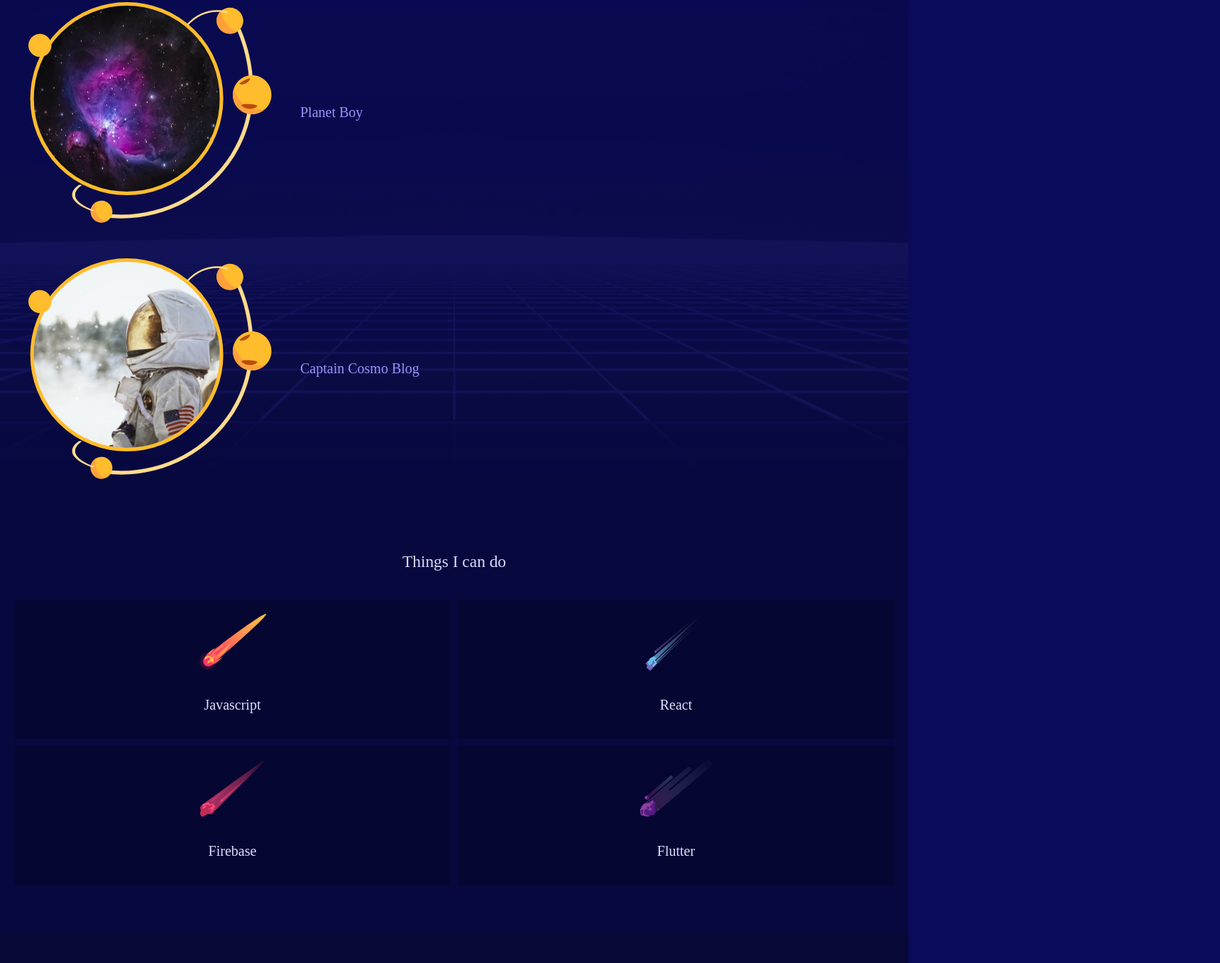
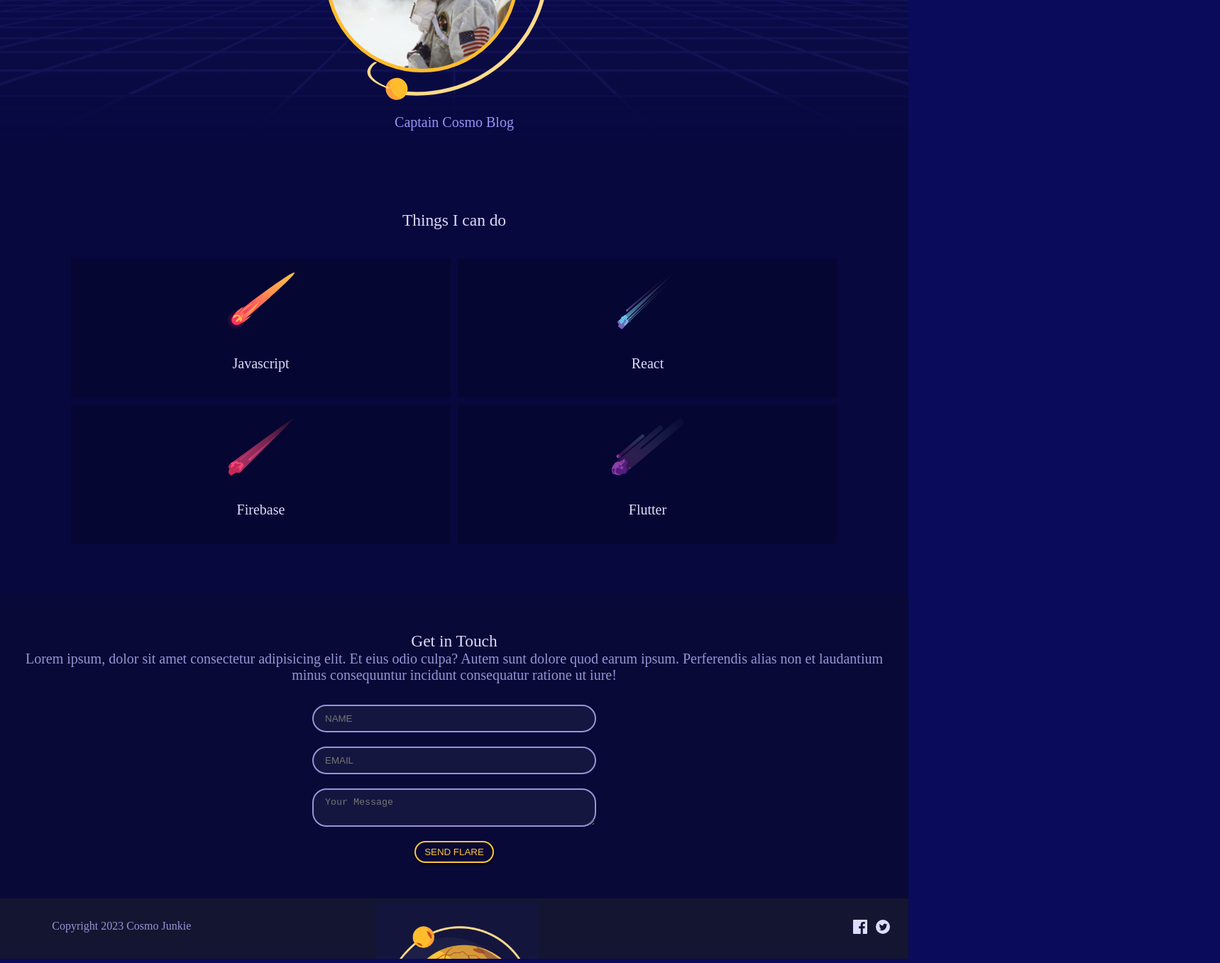
Before and after one commit to Ali-Haider006/mobile-first, a plain HTML site: page index.html in a window 1280 px wide. Shown: the part 1443-2800 px from the top of the page at 71% size, 1719 px wide, since content can reach past the window. Drawn offline with Linux system fonts and the light colour scheme; a web font is replaced by a local one.

Commit message:
completed large tablet parrt

```diff
--- a/styles.css
+++ b/styles.css
@@ -179,9 +179,53 @@ footer .copyright{
 }
 footer .social{
     grid-column: 7/9;
+    display: flex;
+    justify-content: flex-end;
+    /* margin: 0 auto; */
 }
+footer li{
+    margin: 0 6px;
+}
+footer img{
+    width:20px;
+}
+
 /* tablet styles  */
 @media only screen  and (min-width : 620px) {
+    .welcome-text{
+        grid-column: 1/5;
+    }
+    .welcome-img{
+        /* width: 200%; */
+        grid-column: 5/9;
+    }
+    .welcome-img img{
+        width: 100%;
+    }
+    .projects{
+        margin-top: 40px;
+    }
+    .projects a{
+        grid-column: span 4 ;
+        display: block;
+        margin : 20px 0px;
+    }
+    .projects a:last-child{
+        grid-column: 3/7;
+    }
+    .projects a *{
+        margin: 10px 20%;
+        max-width: 60%;
+    }
+    .projects h4{
+        text-align: center;
+    }
+    #skill{
+        padding: 30px 100px ;
+    }
+    footer{
+        background-size: 20%;
+    }
 
 }
 
@@ -199,11 +243,3 @@ footer .social{
     body{
         font-size: 20px;
     }}
-
-    /*
-    grid testing*/
-
-    .projects{
-        display: grid;
-        grid-template-columns: 1fr 1fr 1fr ;
-    }
```
Also changed, not shown: index.html (+3 -3 lines).
